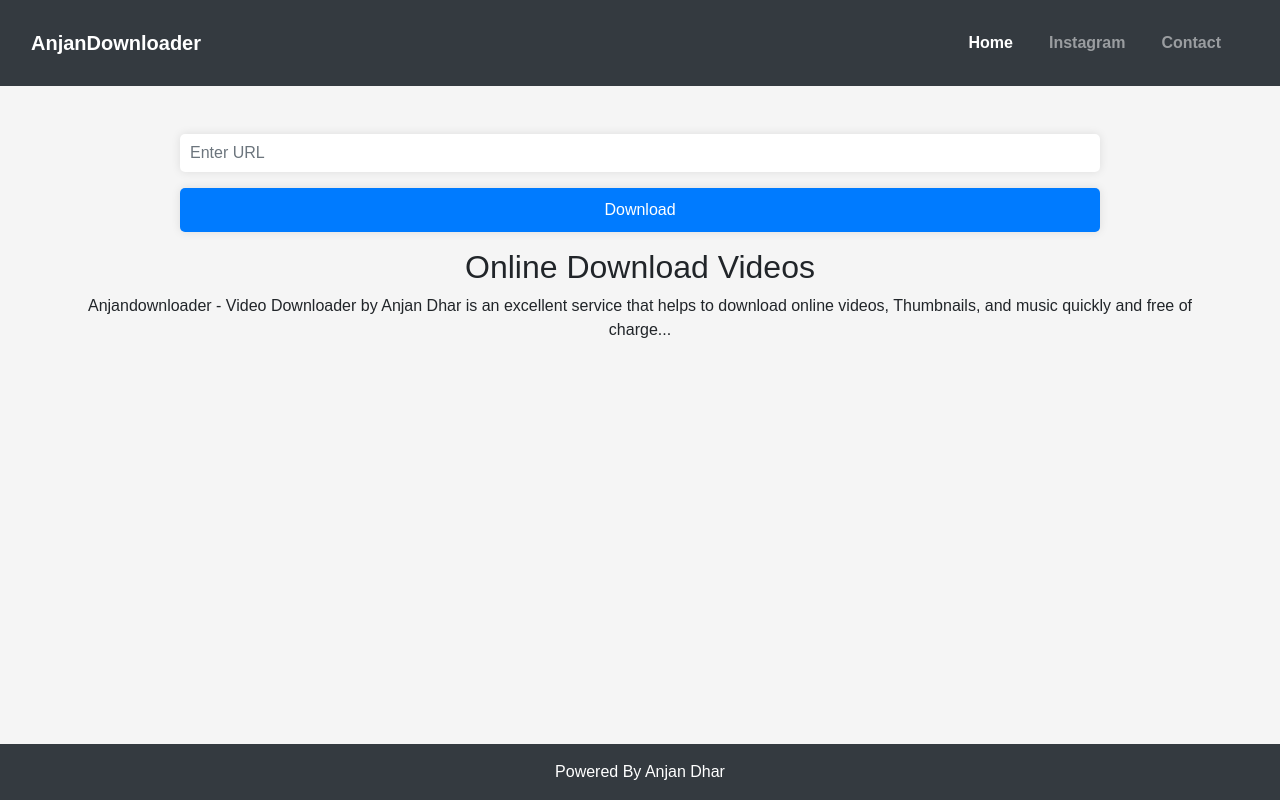
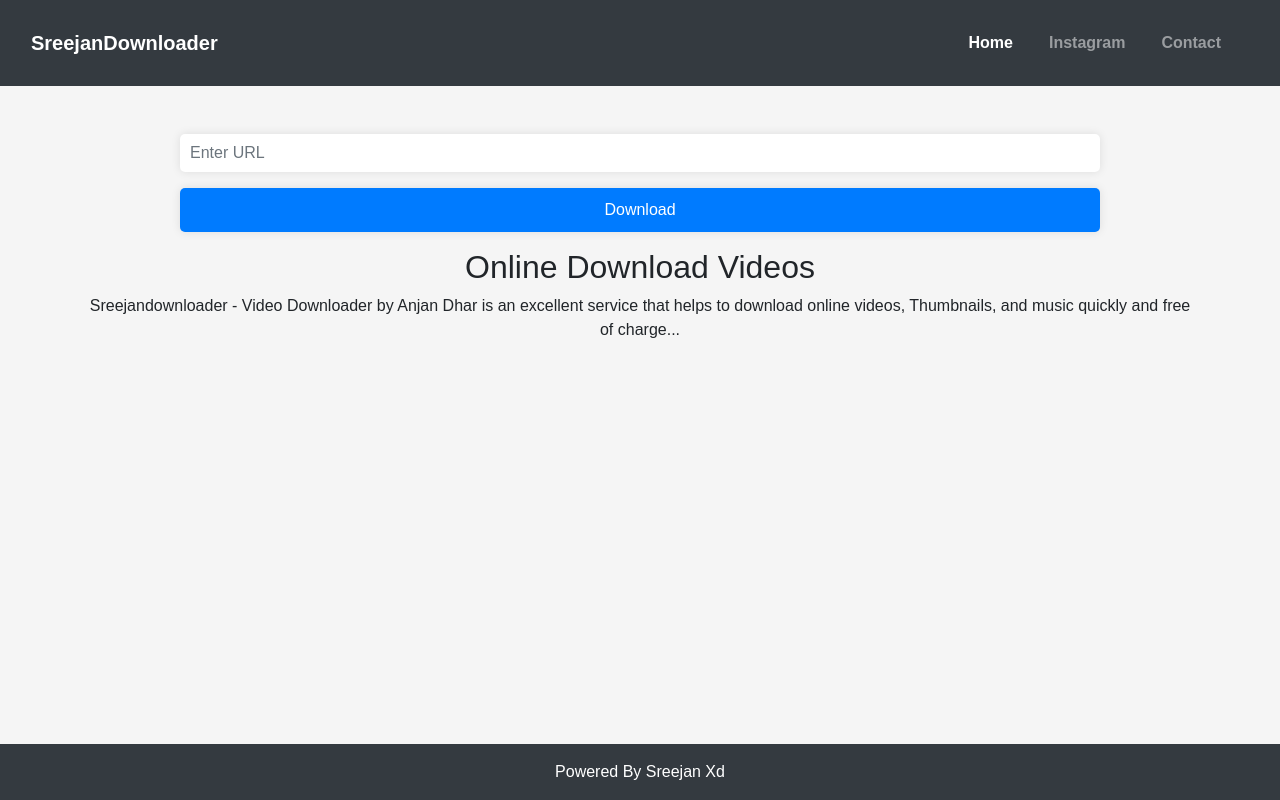
Before and after one commit to sreejanxd/Video-download, a plain HTML site: page index.html in a window 1280 px wide. Drawn offline with nearby package versions, Linux system fonts and the light colour scheme.

Commit message:
Update index.html

```diff
--- a/index.html
+++ b/index.html
@@ -7,21 +7,21 @@
     <meta charset="UTF-8">
     <meta http-equiv="X-UA-Compatible" content="IE=edge">
     <meta name="viewport" content="width=device-width, initial-scale=1.0">
-    <title>Anjan Downloader: Download Videos Online</title>
+    <title>Sreejan Downloader: Download Videos Online</title>
     <script src="https://cdnjs.cloudflare.com/ajax/libs/jquery/3.6.1/jquery.min.js" integrity="sha512-aVKKRRi/Q/YV+4mjoKBsE4x3H+BkegoM/em46NNlCqNTmUYADjBbeNefNxYV7giUp0VxICtqdrbqU7iVaeZNXA==" crossorigin="anonymous" referrerpolicy="no-referrer"></script>
 </head>
 
 <body>
     <header class="bg-dark text-white">
         <nav class="navbar navbar-expand-lg navbar-dark bg-dark">
-            <a class="navbar-brand" href="#">AnjanDownloader</a>
+            <a class="navbar-brand" href="#">SreejanDownloader</a>
             <button class="navbar-toggler" type="button" data-toggle="collapse" data-target="#navbarNav" aria-controls="navbarNav" aria-expanded="false" aria-label="Toggle navigation">
                 <span class="navbar-toggler-icon"></span>
             </button>
             <div class="collapse navbar-collapse" id="navbarNav">
                 <ul class="navbar-nav ml-auto">
                     <li class="nav-item active"><a class="nav-link" href="#">Home</a></li>
-                    <li class="nav-item"><a class="nav-link" href="https://www.instagram.com/badboyanj">Instagram</a></li>
+                    <li class="nav-item"><a class="nav-link" href="https://www.instagram.com/sreejan_edit">Instagram</a></li>
                     <li class="nav-item"><a class="nav-link" href="https://wa.me/message/MM5LKUUQBHGBF1">Contact</a></li>
                 </ul>
             </div>
@@ -74,12 +74,12 @@
 
         <div id="content" class="text-center mt-3">
             <h2>Online Download Videos</h2>
-            <p>Anjandownloader - Video Downloader by Anjan Dhar is an excellent service that helps to download online videos, Thumbnails, and music quickly and free of charge...</p>
+            <p>Sreejandownloader - Video Downloader by Anjan Dhar is an excellent service that helps to download online videos, Thumbnails, and music quickly and free of charge...</p>
         </div>
     </div>
 <br></br><br></br><br></br>
     <footer class="bg-dark text-white text-center py-3 mt-5">
-        Powered By Anjan Dhar
+        Powered By Sreejan Xd
     </footer>
 
    <script src="https://code.jquery.com/jquery-3.3.1.slim.min.js" integrity="sha384-q8i/X+965DzO0rT7abK41JStQIAqVgRVzpbzo5smXKp4YfRvH+8abtTE1Pi6jizo" crossorigin="anonymous"></script>
```
